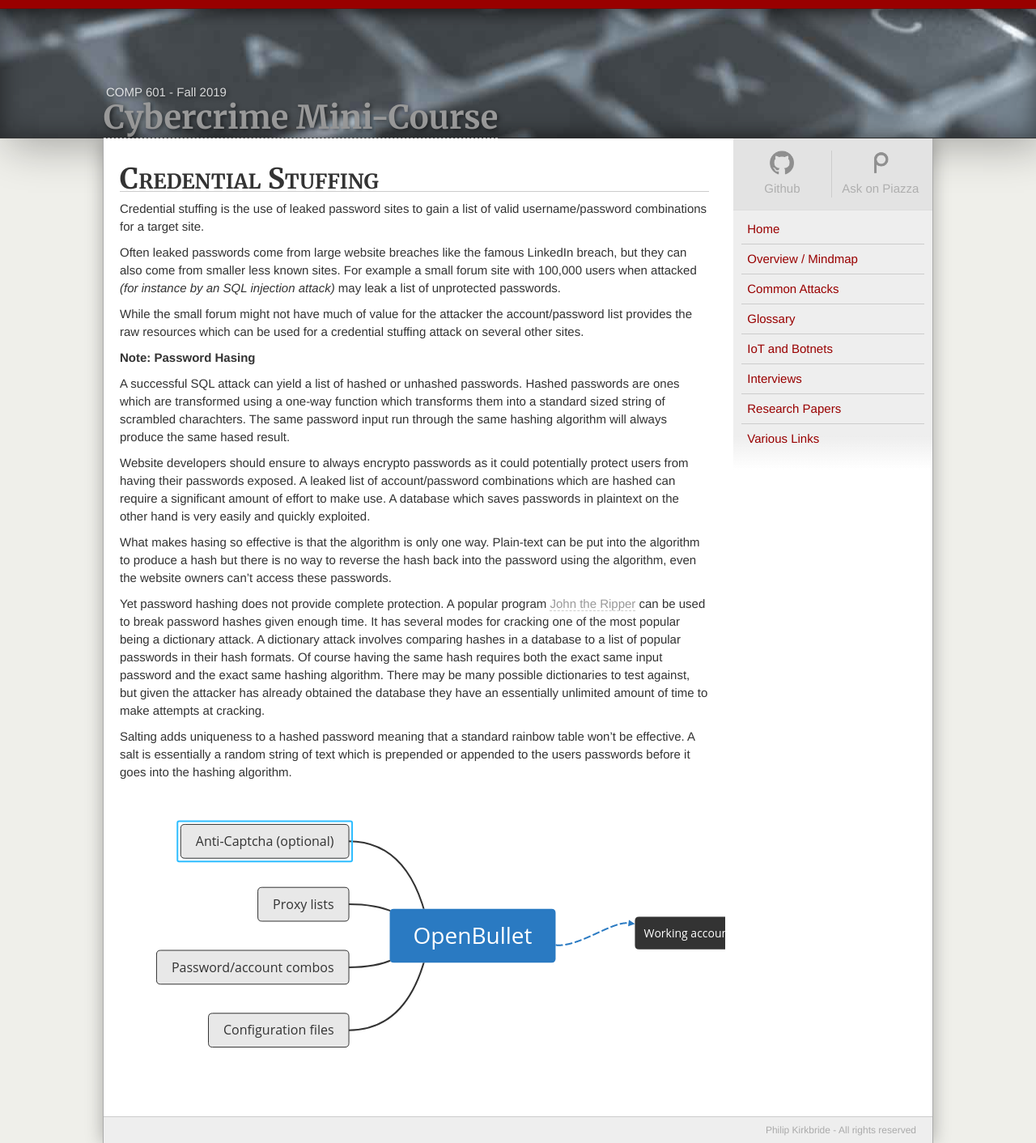
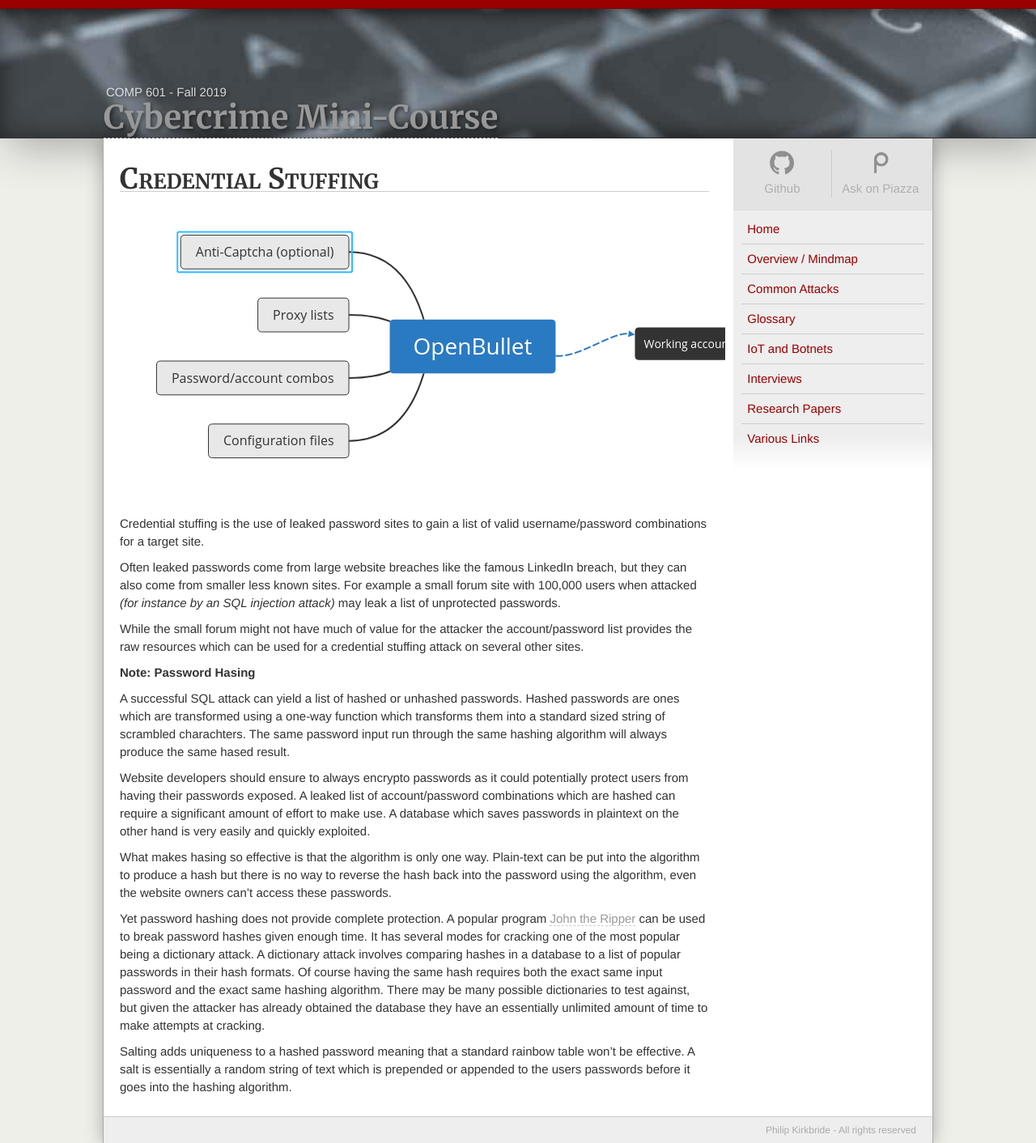
Before and after one commit to kirkins/Cyber-Crime-Micro-Course, a Jekyll site: the page built from attacks/credential_stuffing.md, in a window 1280 px wide. Shown: the whole page at 81% size. Built offline with Jekyll 4.4.1, drawn with Linux system fonts in a browser that asks for light colours; nearby versions of some CDN libraries; some web fonts are replaced; Markdown is read by kramdown in place of the engine named in the settings.

Commit message:
move image on credential stuffing page

```diff
--- a/attacks/credential_stuffing.md
+++ b/attacks/credential_stuffing.md
@@ -5,6 +5,8 @@ nav: credential_stuffing
 ---
 
 ## Credential Stuffing
+
+![OpenBullet Process](../imgs/openbullet.png)
 
 Credential stuffing is the use of leaked password sites to gain a list of valid username/password combinations for a target site.
 
@@ -24,6 +26,3 @@ What makes hasing so effective is that the algorithm is only one way. Plain-text
 Yet password hashing does not provide complete protection. A popular program [John the Ripper](https://github.com/magnumripper/JohnTheRipper) can be used to break password hashes given enough time. It has several modes for cracking one of the most popular being a dictionary attack. A dictionary attack involves comparing hashes in a database to a list of popular passwords in their hash formats. Of course having the same hash requires both the exact same input password and the exact same hashing algorithm. There may be many possible dictionaries to test against, but given the attacker has already obtained the database they have an essentially unlimited amount of time to make attempts at cracking.
 
 Salting adds uniqueness to a hashed password meaning that a standard rainbow table won't be effective. A salt is essentially a random string of text which is prepended or appended to the users passwords before it goes into the hashing algorithm.
-
-
-![OpenBullet Process](../imgs/openbullet.png)
```
